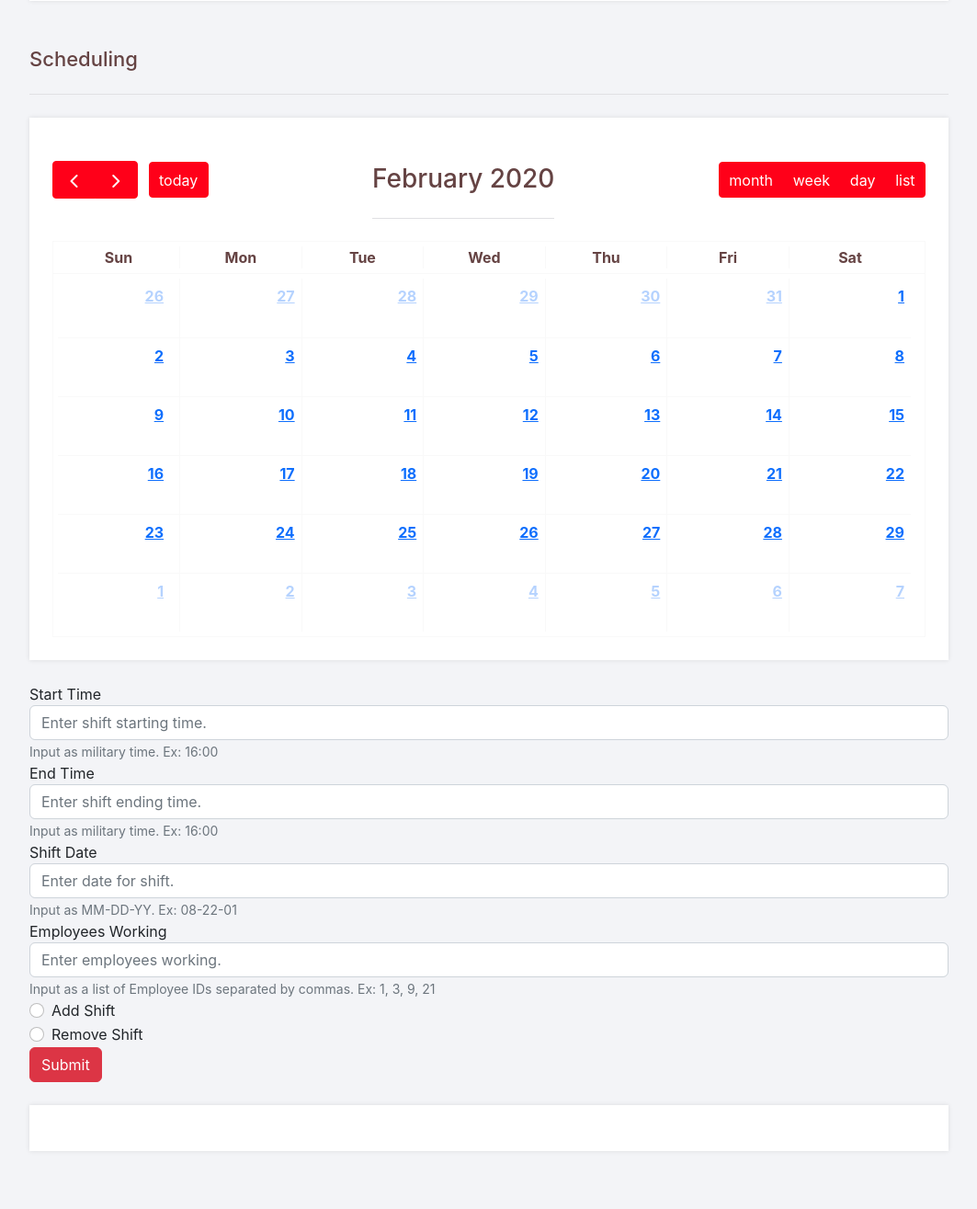
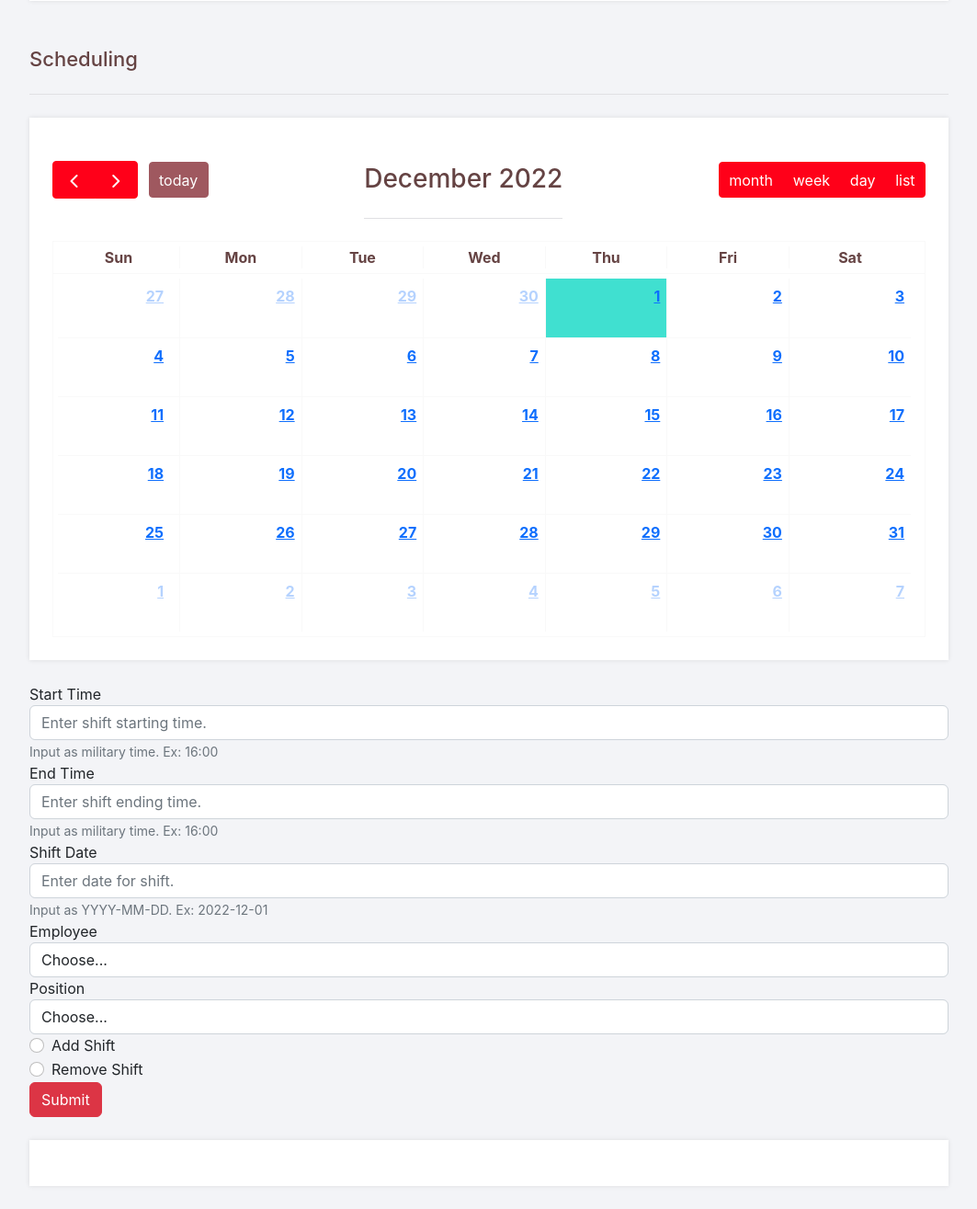
Before and after one commit to MannyEchavez/Skedulee, a Flask app: page /schedule in a window 1280 px wide. Shown: the part 172-1487 px from the top of the page at 92% size, without its empty margins (108-1171 px from the left). Before the commit the page ends 1349 px from the top, so only its background shows below. Run offline with Flask 2, Linux system fonts and the light colour scheme; a user stored in the database is signed in; data comes from the database, SQL or seed files in the repository; lists and menus that the app fills with data are empty; some libraries are stand-ins or nearby versions.

Commit message:
partial 12/1/22

```diff
--- a/Structure/Lab2/main.py
+++ b/Structure/Lab2/main.py
@@ -232,23 +232,31 @@
 
 @app.route('/schedule', methods=['GET', 'POST'])
 def shifts():
+    #Instantiating cursor, and passing employee table through for employee selection dropdown menu in schedule.html
     cursor = mysql.connection.cursor(MySQLdb.cursors.DictCursor)
-    msg = ''
-    if request.method == 'POST' and 'startTime' in request.form and 'endTime' in request.form and 'date' in request.form and 'employees' in request.form and request.form['shiftRadio']=='add':
+    cursor.execute('SELECT * FROM employee_t')
+    emp_t = cursor.fetchall()
+    msg = '' #Provides the user with a message depending on status.
+    #This if statement is for adding shifts. TODO: Add shift via SQL queries to the database
+    if request.method == 'POST' and 'startTime' in request.form and 'endTime' in request.form and 'date' in request.form and 'employee' in request.form and 'position' in request.form and request.form['shiftRadio']=='add':
         st = request.form['startTime']
         et = request.form['endTime']
         d = request.form['date']
-        emp = request.form['employees']
+        emp = request.form['employee']
+        pos = request.form['position']
         msg = 'Addition success!'
-    elif request.method == 'POST' and 'startTime' in request.form and 'endTime' in request.form and 'date' in request.form and 'employees' in request.form and request.form['shiftRadio']=='remove':
+    #This elif statement is for removing shifts.
+    elif request.method == 'POST' and 'startTime' in request.form and 'endTime' in request.form and 'date' in request.form and 'employee' in request.form and 'position' in request.form and request.form['shiftRadio']=='remove':
         st = request.form['startTime']
         et = request.form['endTime']
         d = request.form['date']
-        emp = request.form['employees']
+        emp = request.form['employee']
+        pos = request.form['position']
         msg = 'Removal success!'
+    #This elif statement is triggered when the form is not fully filled out.
     elif request.method == 'POST':
         msg = 'Please provide the proper information'
-    return render_template('schedule.html', username=session['username'], msg=msg)
+    return render_template('schedule.html', username=session['username'], msg=msg, emp_t=emp_t)
 
 
 if __name__ == '__main__':
--- a/Structure/Lab2/templates/schedule.html
+++ b/Structure/Lab2/templates/schedule.html
@@ -33,7 +33,7 @@
           center: 'title',
           right: 'dayGridMonth,timeGridWeek,timeGridDay,listWeek'},
       defaultView: 'dayGridMonth',
-      defaultDate: '2020-02-12',
+      defaultDate: '2022-12-01', //YYYY-MM-DD format
       navLinks: true, // can click day/week names to navigate views
       editable: true,
       eventLimit: true, // allow "more" link when too many events
@@ -45,28 +45,50 @@
       });
     </script>
     <script src="../static/calendar-20/js/main.js"></script>
-    <!--ADD AND DELETE SHIFT BUTTONS HERE-->
+    <!--ADD AND DELETE SHIFT FORM HERE-->
     <form action="{{ url_for('shifts') }}" method="POST">
+      <!--START TIME-->
       <div class="form-group">
         <label for="startTime">Start Time</label>
         <input type="text" class="form-control" id="startTime" name="startTime" aria-describedby="sTimeHelp" placeholder="Enter shift starting time.">
         <small id="sTimeHelp" class="form-text text-muted">Input as military time. Ex: 16:00</small>
       </div>
+      <!--END TIME-->
       <div class="form-group">
         <label for="endTime">End Time</label>
         <input type="text" class="form-control" id="endTime" name="endTime" aria-describedby="eTimeHelp" placeholder="Enter shift ending time.">
         <small id="eTimeHelp" class="form-text text-muted">Input as military time. Ex: 16:00</small>
       </div>
+      <!--DATE-->
       <div class="form-group">
         <label for="date">Shift Date</label>
         <input type="text" class="form-control" id="date" name="date" aria-describedby="dateHelp" placeholder="Enter date for shift.">
-        <small id="dateHelp" class="form-text text-muted">Input as MM-DD-YY. Ex: 08-22-01</small>
+        <small id="dateHelp" class="form-text text-muted">Input as YYYY-MM-DD. Ex: 2022-12-01</small>
       </div>
+      <!--EMPLOYEE DROPDOWN-->
       <div class="form-group">
-        <label for="employees">Employees Working</label>
-        <input type="text" class="form-control" id="employees" name="employees" aria-describedby="empHelp" placeholder="Enter employees working.">
-        <small id="empHelp" class="form-text text-muted">Input as a list of Employee IDs separated by commas. Ex: 1, 3, 9, 21</small>
+        <label for="employee">Employee</label>
+        <select id="employee" name="employee" class="form-control" aria-describedby="employeeHelp">
+        <option selected>Choose...</option>
+        {% for item in emp_t %}
+        <option>{{ item['employee_id'] }}</option> <!--TODO: allow dropdown menu to be populated based on employee_t entries-->
+        {% endfor %}
+        <small id="employeeHelp" class="form-text text-muted">Select a valid employee from the dropdown menu.</small>
+        </select>
       </div>
+      <!--POSITION DROPDOWN-->
+      <div class="form-group">
+        <label for="position">Position</label>
+        <select id="position" name="position" class="form-control" aria-describedby="positionHelp">
+        <option selected>Choose...</option>
+        <option>As. Manager</option>
+        <option>Cashier</option>
+        <option>Cook</option>
+        <option>Manager</option>
+        <small id="positionHelp" class="form-text text-muted">Select a valid position from the dropdown menu.</small>
+        </select>
+      </div>
+      <!--ADD OR REMOVE SELECTION-->
       <div class="form-check">
         <input class="form-check-input" type="radio" name="shiftRadio" id="shiftRadio" value="add">
         <label class="form-check-label" for="exampleRadios1">Add Shift</label>
@@ -75,8 +97,10 @@
         <input class="form-check-input" type="radio" name="shiftRadio" id="shiftRadio" value="remove">
         <label class="form-check-label" for="exampleRadios2">Remove Shift</label>
       </div>
+      <!--SUBMISSION BUTTON-->
         <input class="btn btn-danger" type="submit" name="shift" value="Submit">
     </form>
+    <!--MESSAGE PRINTOUT-->
     <div class="msg">{{ msg }}</div>
   </body>
 
```
